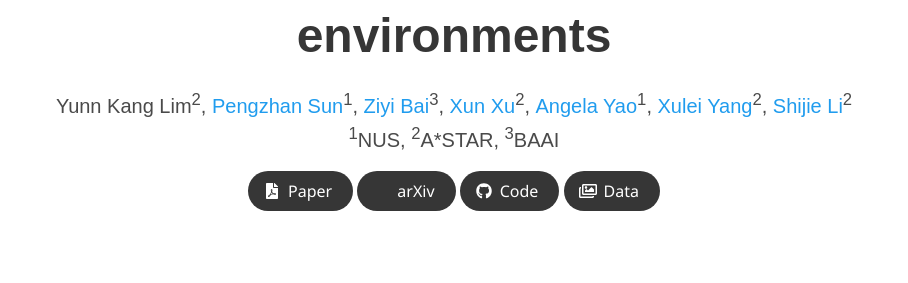
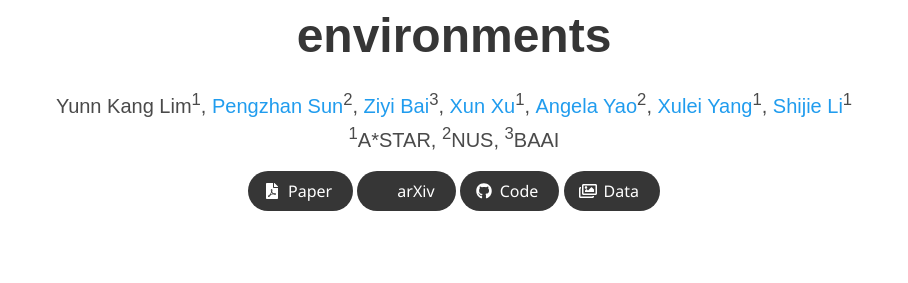
Before and after one commit to sj-li/sj-li.github.io, a Jekyll site: the page PRISM/index.html, which Jekyll copies as it is, in a window 1280 px wide. Shown: the part 147-430 px from the top of the page, without its empty margins (186-1094 px from the left). Built offline with Jekyll 4.4.1, drawn with Linux system fonts in a browser that asks for light colours; nearby versions of some CDN libraries; some web fonts are replaced; library files that are not in the unit come from our copies; a style sheet for code colours, icons or effects is not loaded.

Commit message:
Fix affiliation order for PRISM: A*STAR as 1, NUS as 2

```diff
--- a/PRISM/index.html
+++ b/PRISM/index.html
@@ -29,18 +29,18 @@
         <div class="column has-text-centered">
           <h1 class="title is-1 publication-title">PRISM: Planning and Reasoning with Intent in Simulated embodied environments</h1>
           <div class="is-size-5 publication-authors">
-            <span class="author-block">Yunn Kang Lim<sup>2</sup>,</span>
-            <span class="author-block"><a href="https://pengzhansun.github.io/">Pengzhan Sun</a><sup>1</sup>,</span>
+            <span class="author-block">Yunn Kang Lim<sup>1</sup>,</span>
+            <span class="author-block"><a href="https://pengzhansun.github.io/">Pengzhan Sun</a><sup>2</sup>,</span>
             <span class="author-block"><a href="https://github.com/ByZ0e">Ziyi Bai</a><sup>3</sup>,</span>
-            <span class="author-block"><a href="https://alex-xun-xu.github.io/">Xun Xu</a><sup>2</sup>,</span>
-            <span class="author-block"><a href="https://www.comp.nus.edu.sg/~ayao/">Angela Yao</a><sup>1</sup>,</span>
-            <span class="author-block"><a href="https://dawdleryang.github.io/">Xulei Yang</a><sup>2</sup>,</span>
-            <span class="author-block"><a href="https://sj-li.github.io/">Shijie Li</a><sup>2</sup></span>
+            <span class="author-block"><a href="https://alex-xun-xu.github.io/">Xun Xu</a><sup>1</sup>,</span>
+            <span class="author-block"><a href="https://www.comp.nus.edu.sg/~ayao/">Angela Yao</a><sup>2</sup>,</span>
+            <span class="author-block"><a href="https://dawdleryang.github.io/">Xulei Yang</a><sup>1</sup>,</span>
+            <span class="author-block"><a href="https://sj-li.github.io/">Shijie Li</a><sup>1</sup></span>
           </div>
 
           <div class="is-size-5 publication-authors">
-            <span class="author-block"><sup>1</sup>NUS,</span>
-            <span class="author-block"><sup>2</sup>A*STAR,</span>
+            <span class="author-block"><sup>1</sup>A*STAR,</span>
+            <span class="author-block"><sup>2</sup>NUS,</span>
             <span class="author-block"><sup>3</sup>BAAI</span>
           </div>
 
```
